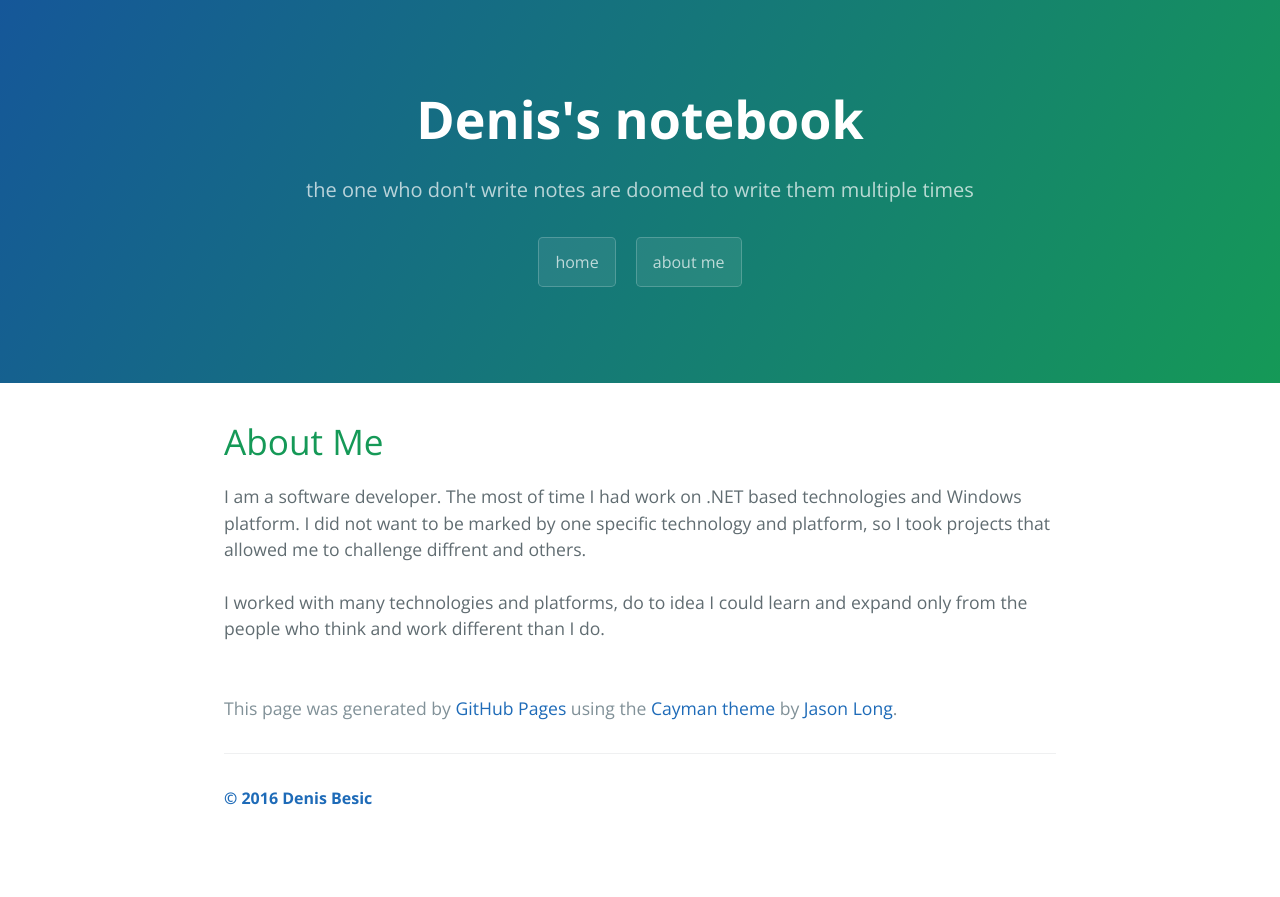
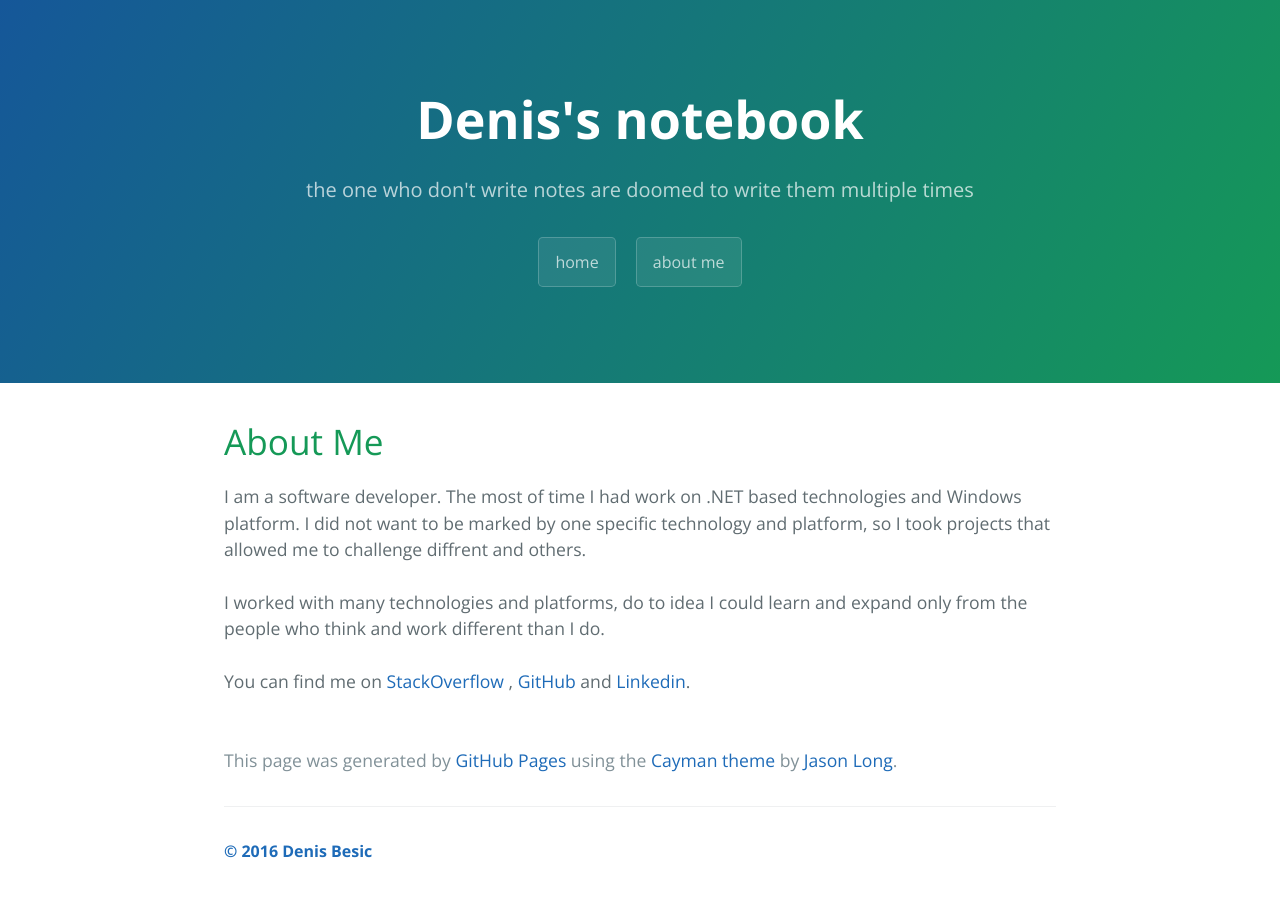
Before and after one commit to denza/blog, a Jekyll site: the page built from about.html, in a window 1280 px wide. Shown: the top 897 px of the page. Built offline with Jekyll 4.4.1, drawn with Linux system fonts in a browser that asks for light colours.

Commit message:
Adding public profile links

```diff
--- a/about.html
+++ b/about.html
@@ -9,6 +9,8 @@ title: {{ site.name }}
   I am a software developer. The most of time I had work on .NET based technologies and Windows platform. I did not want to be marked by one specific technology and platform, so I took projects that allowed me to challenge diffrent and others.
 <br /><br />
    I worked with many technologies and platforms, do to idea I could learn and expand only from the people who think and work different than I do.
+   <br /><br />
+   You can find me on <a href="http://stackoverflow.com/users/525174/denis-besic">StackOverflow</a> , <a href="http://github.com/denza">GitHub</a>  and <a href="http://ba.linkedin.com/in/besicdenis">Linkedin</a>.
 <br /><br /><br />
   <span class="site-footer-credits">This page was generated by <a href="https://pages.github.com">GitHub Pages</a> using the <a href="https://github.com/pietromenna/jekyll-cayman-theme">Cayman theme</a> by <a href="http://github.com/jasonlong">Jason Long</a>.</span>
 </div>
```
Also changed, not shown: README.md.
